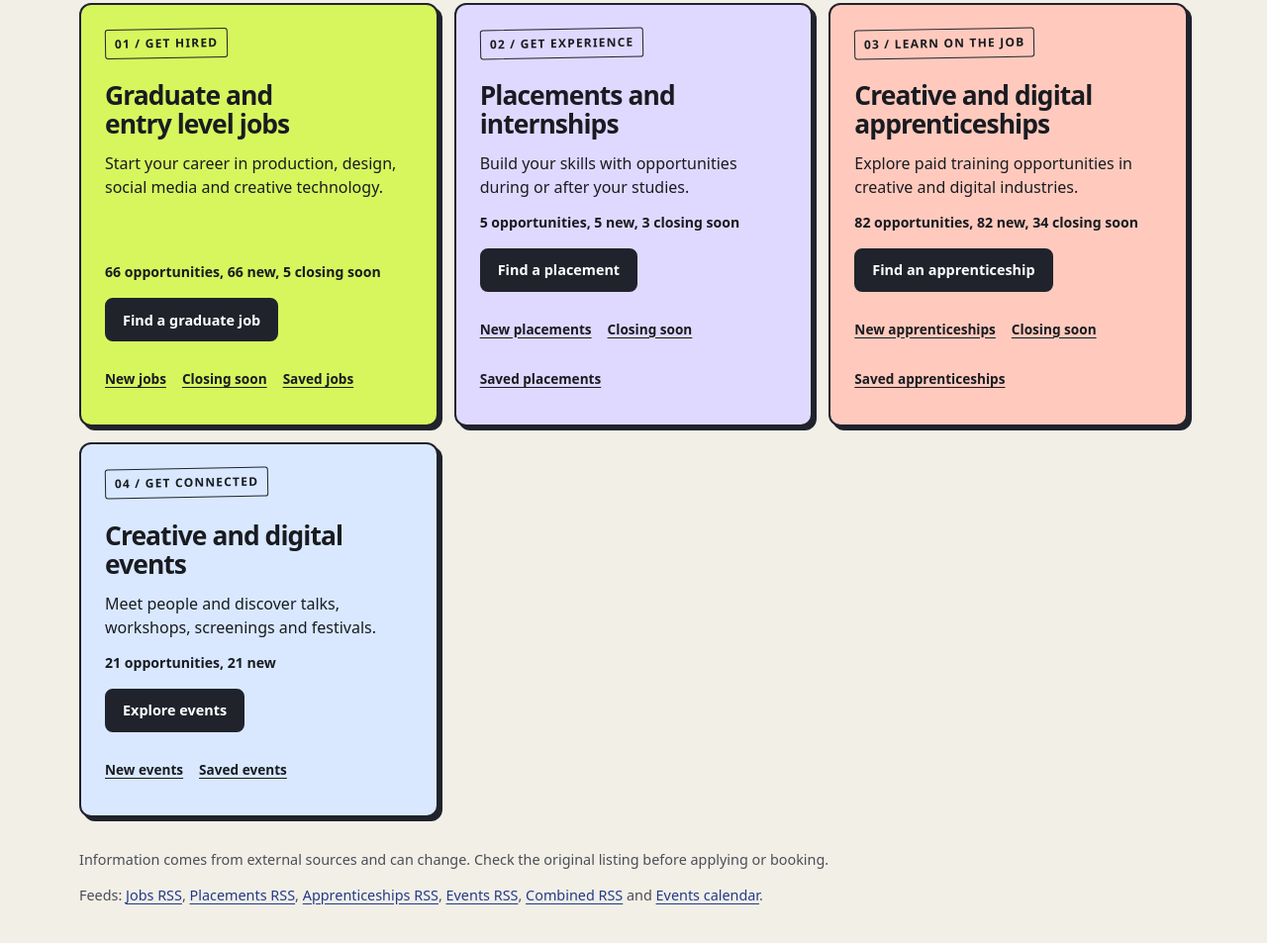
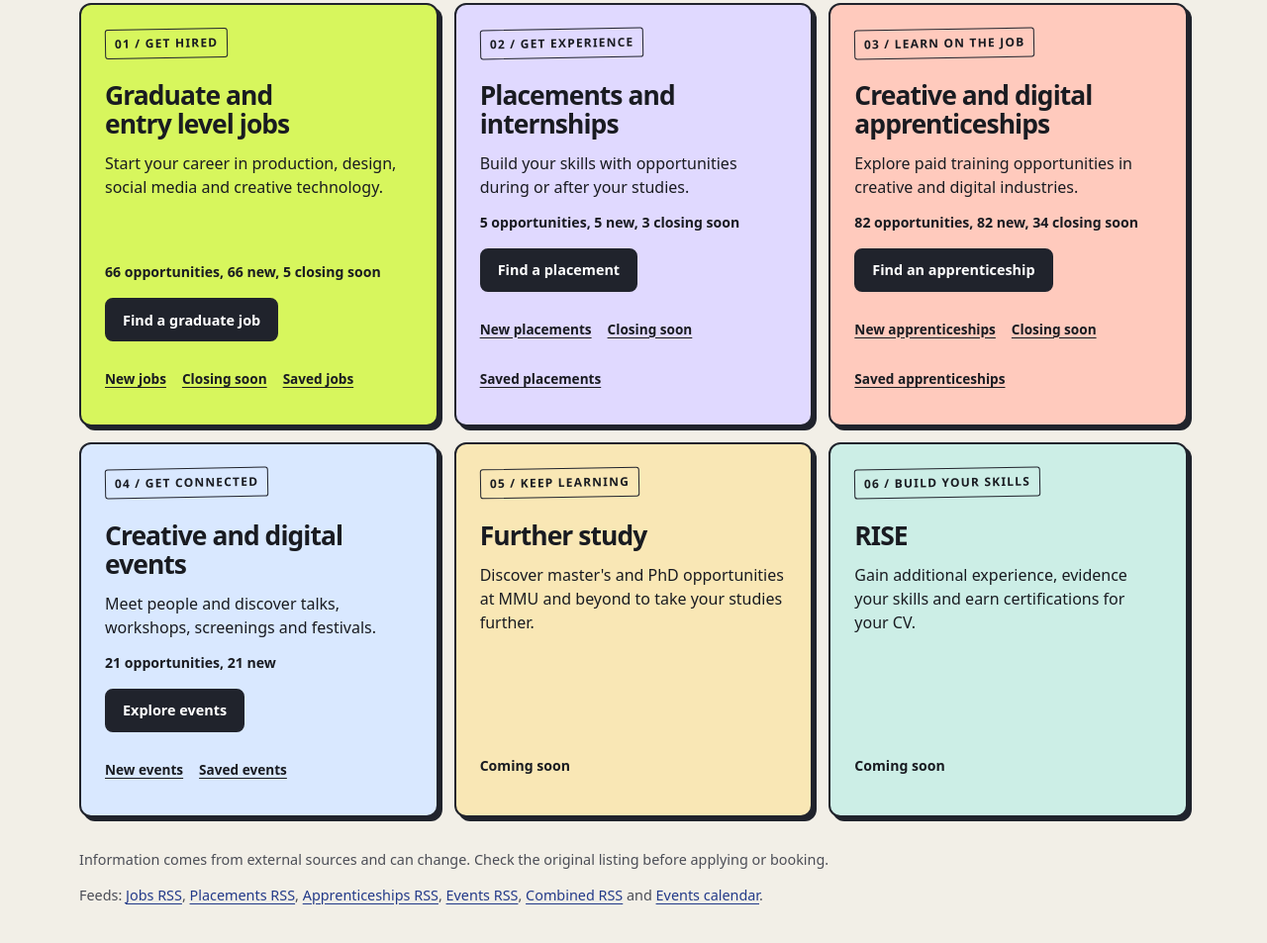
Before and after one commit to pop-eye/fmp-opportunities, a plain HTML site: page docs/index.html in a window 1280 px wide. Shown: the part 733-1686 px from the top of the page at 99% size. Drawn offline with Linux system fonts and the light colour scheme.

Commit message:
Add further study and RISE placeholders
Co-authored-by: Copilot <223556219+Copilot@users.noreply.github.com>

```diff
--- a/docs/index.html
+++ b/docs/index.html
@@ -63,6 +63,18 @@
           <a class="button button-primary" href="events.html">Explore events</a>
           <div class="quick-links"><a href="events.html?view=new">New events</a><a href="events.html?view=saved">Saved events</a></div>
         </li>
+        <li class="card home-card">
+          <p class="card-label" aria-hidden="true">05 / Keep learning</p>
+          <h3 class="card-title">Further study</h3>
+          <p>Discover master's and PhD opportunities at MMU and beyond to take your studies further.</p>
+          <p class="home-count">Coming soon</p>
+        </li>
+        <li class="card home-card">
+          <p class="card-label" aria-hidden="true">06 / Build your skills</p>
+          <h3 class="card-title">RISE</h3>
+          <p>Gain additional experience, evidence your skills and earn certifications for your CV.</p>
+          <p class="home-count">Coming soon</p>
+        </li>
       </ul>
       <p class="notice">Information comes from external sources and can change. Check the original listing before applying or booking.</p>
       <p class="status-bar">Feeds: <a href="jobs.xml">Jobs RSS</a>, <a href="placements.xml">Placements RSS</a>, <a href="apprenticeships.xml">Apprenticeships RSS</a>, <a href="events.xml">Events RSS</a>, <a href="all.xml">Combined RSS</a> and <a href="events.ics">Events calendar</a>.</p>
--- a/docs/styles.css
+++ b/docs/styles.css
@@ -288,6 +288,8 @@ a:hover {
 .home-card:nth-child(2) { background: var(--lilac); }
 .home-card:nth-child(3) { background: var(--coral); }
 .home-card:nth-child(4) { background: #d9e8ff; }
+.home-card:nth-child(5) { background: #f9e7b5; }
+.home-card:nth-child(6) { background: #cceee6; }
 
 .card-label {
   margin-bottom: 1.5rem;
```
